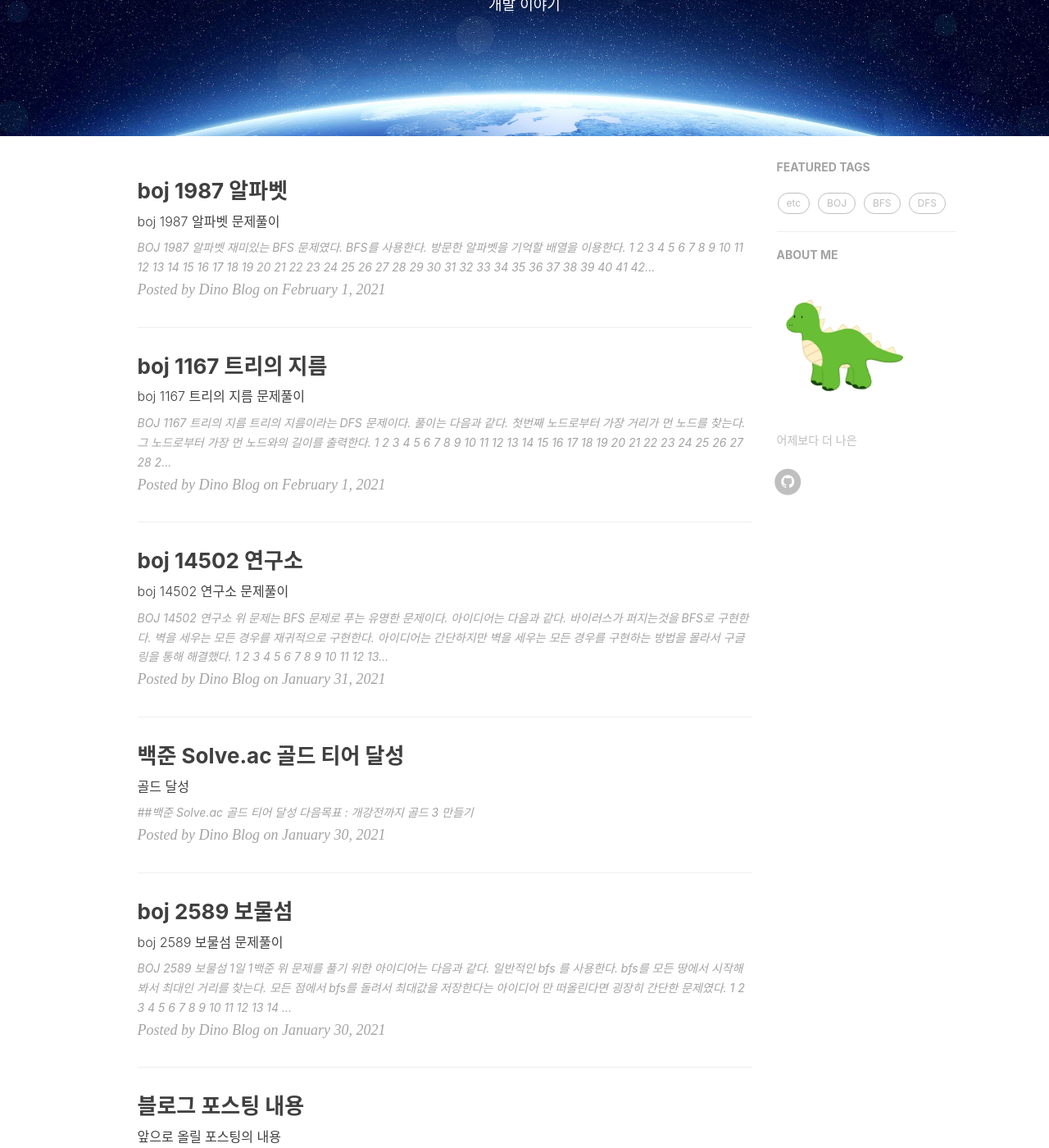
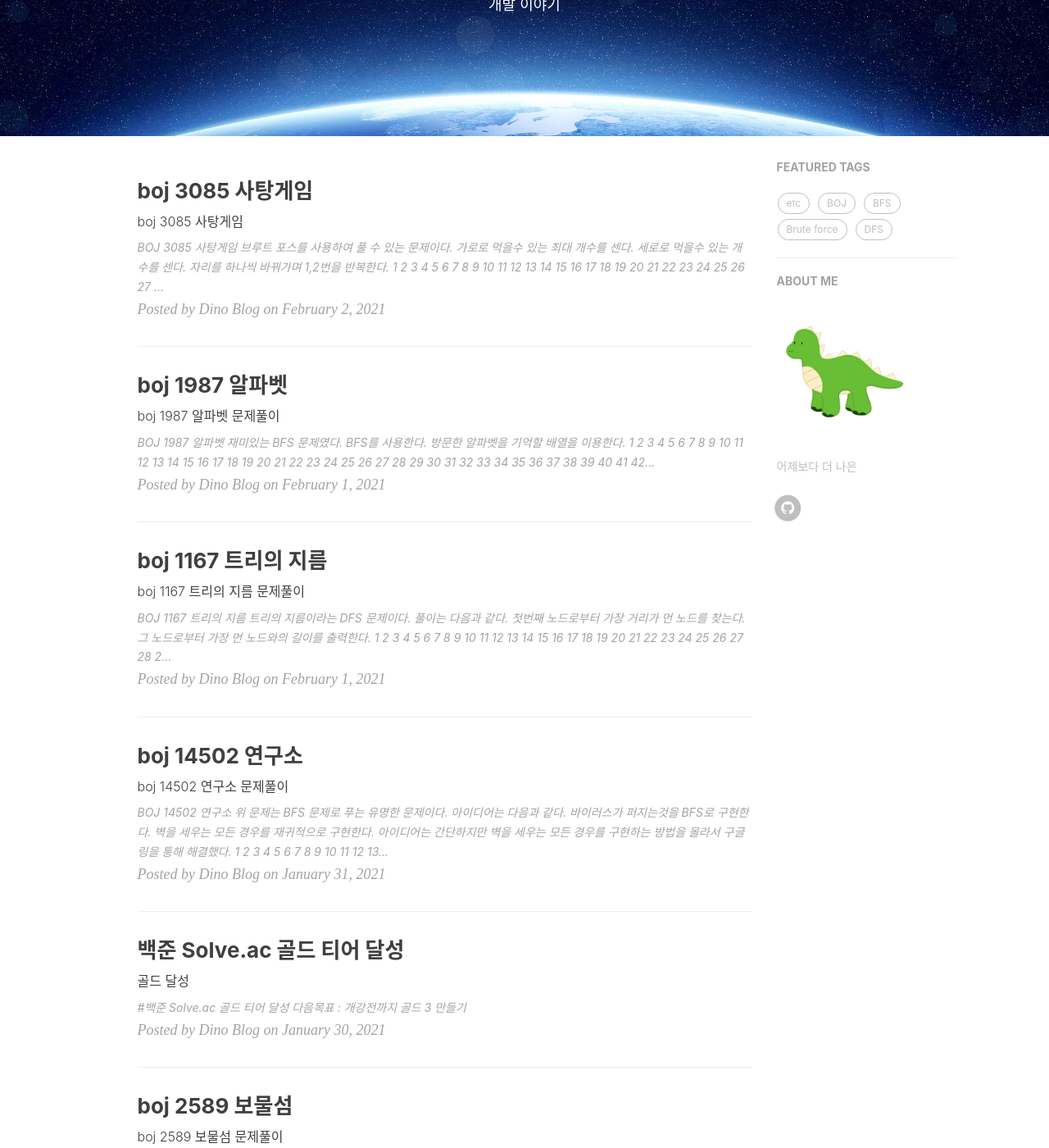
Before and after one commit to dino9881/dino9881.github.io, a Jekyll site: the page built from index.html, in a window 1280 px wide and 1400 px high, scrolled down 252 px. Shown: the whole window at 82% size. Built offline with Jekyll 4.4.1, drawn with Linux system fonts in a browser that asks for light colours; nearby versions of some CDN libraries; the list of posts is cut into pages by our own code; comment, search, counter and statistics services are not loaded.

Commit message:
2021-02-02

```diff
--- /dev/null
+++ b/_posts/algorithm/2021-02-02-boj-3085.md
@@ -0,0 +1,113 @@
+---
+layout: post
+title: boj 3085 사탕게임
+subtitle: "boj 3085 사탕게임"
+categories: algorithm
+tags:
+- BOJ
+- Brute force
+comments: true
+published: true
+---
+
+# BOJ 3085 사탕게임
+![boj_3085](/assets/boj_3085.png)
+
+브루트 포스를 사용하여 풀 수 있는 문제이다.
+1. 가로로 먹을수 있는 최대 개수를 센다.
+2. 세로로 먹을수 있는 개수를 센다.
+3. 자리를 하나씩 바꿔가며 1,2번을 반복한다.
+
+       #include<iostream>
+       #include<string>
+       #include<algorithm>
+
+
+       using namespace std;
+
+       #define Max 50
+
+       int candy[Max][Max];
+
+       int N;
+       int ans=1;
+
+       void candynum()
+       {
+       //가로줄로 먹을 수 있는 개수
+       for(int i=0;i<N;i++)// 한줄씩 검사
+       {
+       int t=1; // 임시 개수
+       for(int j=1;j<N;j++)
+        {
+          if(candy[i][j-1]==candy[i][j])
+          {
+            t++;
+          }
+          else
+          {
+            ans=max(ans,t);
+            t=1;
+          }
+        }
+        ans=max(ans,t);
+       }
+
+       for(int i=0;i<N;i++)// 한줄씩 검사
+       {
+       int t=1; // 임시 개수
+       for(int j=1;j<N;j++)
+        {
+          if(candy[j-1][i]==candy[j][i])
+          {
+            t++;
+          }
+          else
+          {
+            ans=max(ans,t);
+            t=1;
+          }
+        }
+        ans=max(ans,t);
+       }
+
+       }
+
+
+       int main(void)
+       {
+       ios_base::sync_with_stdio(false);
+       cin.tie(0);cout.tie(0);
+
+       cin>>N;
+
+       for(int i=0;i<N;i++)
+       {
+       string tmp;
+       cin>>tmp;
+
+       for(int j=0;j<N;j++)
+       {
+         candy[i][j]=tmp[j];
+       }
+       }
+       candynum();
+
+       for(int i=0;i<N;i++)
+       {
+       for(int j=0;j<N-1;j++)
+       {
+         swap(candy[i][j],candy[i][j+1]);
+         candynum();
+         swap(candy[i][j],candy[i][j+1]);
+         swap(candy[j][i],candy[j+1][i]);
+         candynum();
+         swap(candy[j][i],candy[j+1][i]);
+       }
+       }
+
+       cout<<ans;
+
+       return 0;
+
+       }
```
Also changed, not shown: _posts/etc/2021-01-30-BOJ-Gold.md (+1 -1 lines), assets/boj_3085.png (added).
